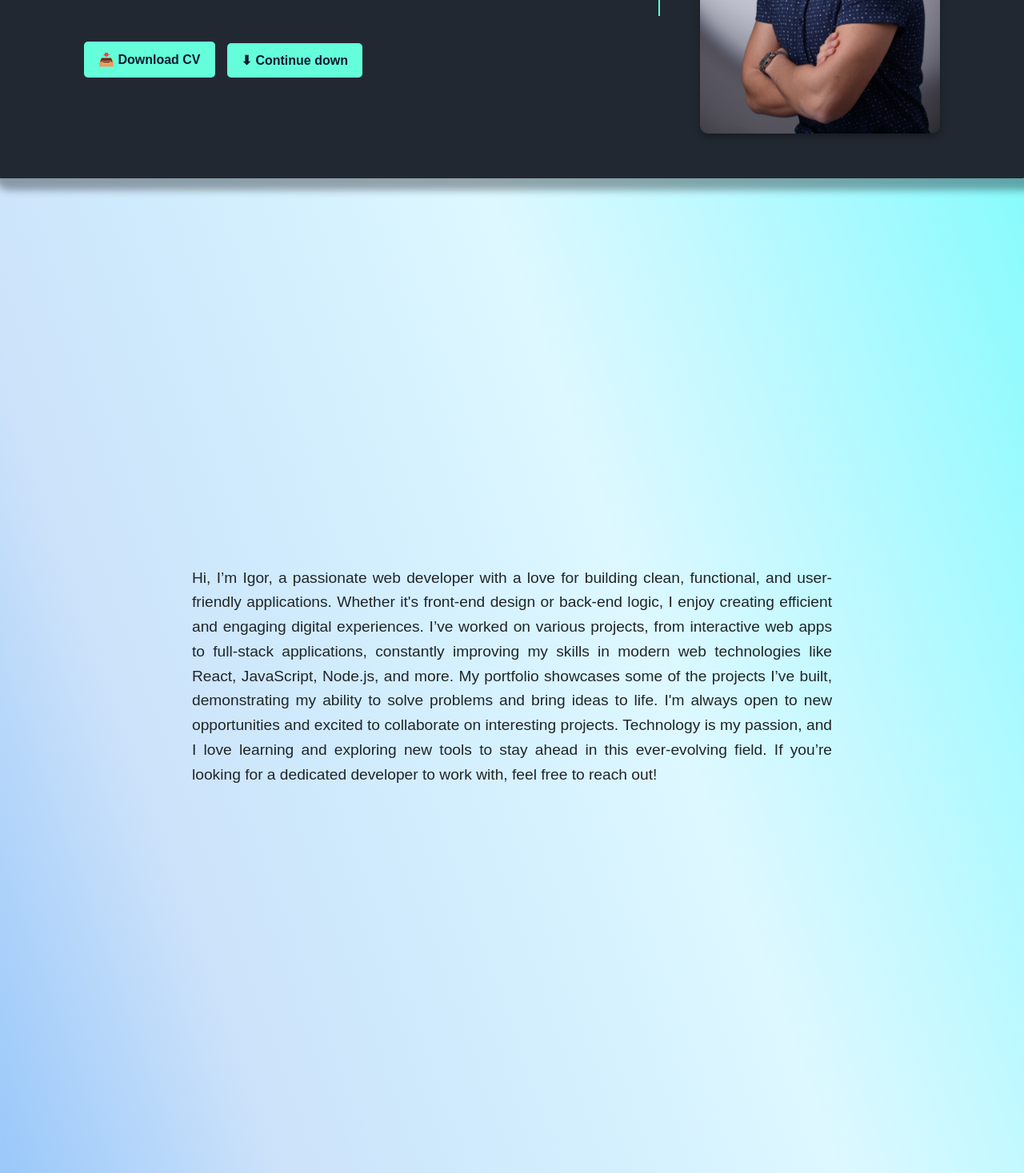
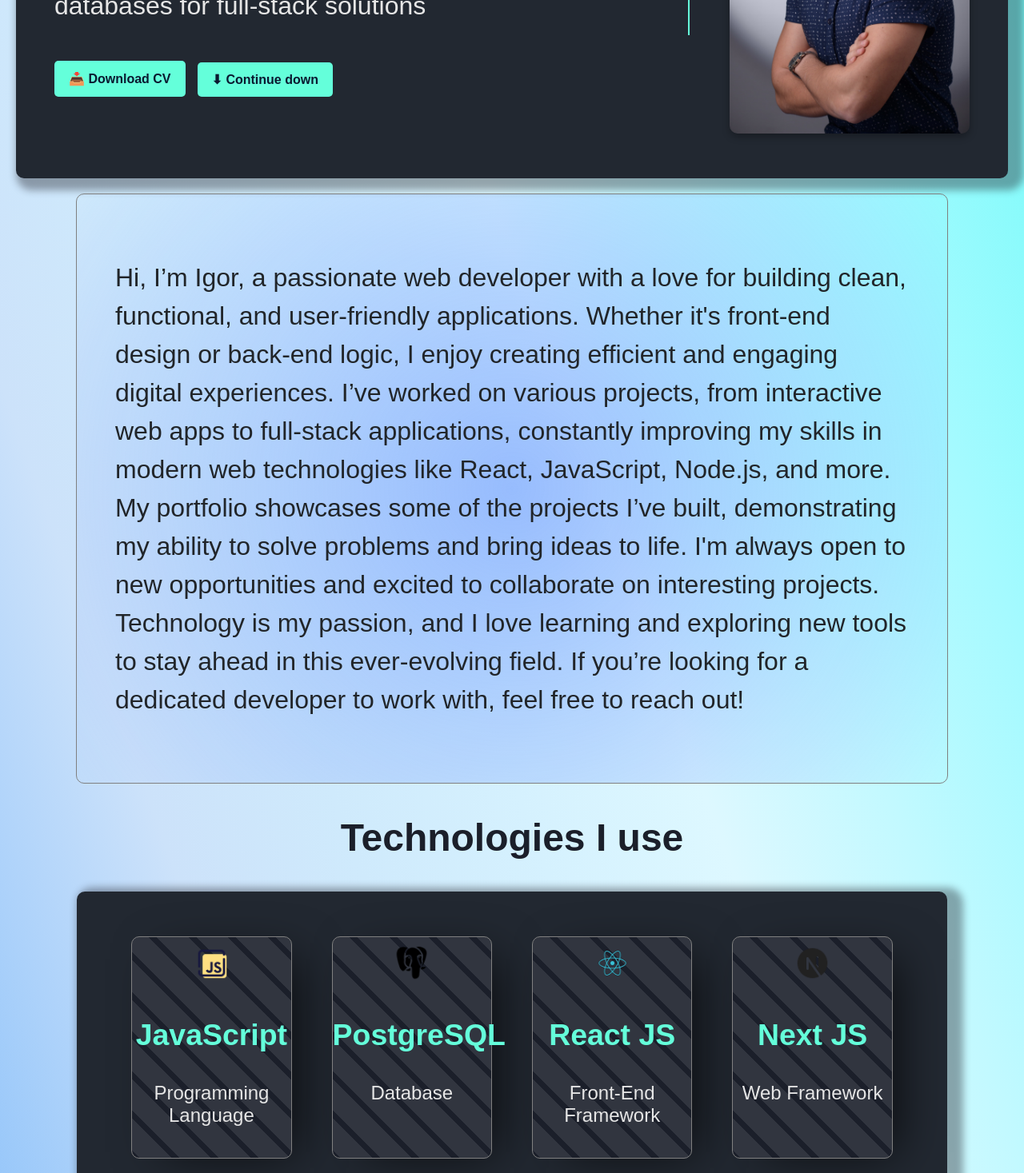
Before and after one commit to McTintor/portfolio, a React (Vite) app: page / in a window 1280 px wide. Shown: the part 504-1971 px from the top of the page at 80% size. Built offline with nearby package versions, Linux system fonts and the light colour scheme.

Commit message:
made about page

```diff
--- a/src/pages/About.css
+++ b/src/pages/About.css
@@ -1,13 +1,92 @@
 .about-container {
-    max-width: 800px;
-    margin: 0 auto;
-    padding: 2rem;
-    font-size: 1.2rem;
-    line-height: 1.6;
-    text-align: justify;
-    color: var(--text-light);
+    display: flex;
+    flex-direction: column;
+    justify-content: center;
+    align-items: center;
+    height: 100%;
+    width: 100%;
 }
 
-body.dark .about-container {
-    color: var(--text-dark);
+.about-text {
+    max-width: 80%;
+    min-height: fit-content;
+    text-align: left;
+    line-height: 3rem;
+    padding: 3rem;
+    border: 1px solid gray;
+    border-radius: 10px;
+    margin-top: 25rem;
+    position: relative;
+    overflow: hidden;
+    transition: background 0.1s ease;
 }
+
+.about-text.light {
+    background: radial-gradient(circle at var(--x, 50%) var(--y, 50%), rgba(255, 255, 255, 0.2), transparent);
+}
+
+.about-text.dark {
+    background: radial-gradient(circle at var(--x, 50%) var(--y, 50%), rgba(78, 125, 253, 0.473), transparent);
+}
+
+.about-tech {
+    display: flex;
+    align-items: center;
+    justify-content: center;
+    flex-wrap: wrap;
+    gap: 50px;
+    max-width: 80%;
+    padding: 3rem;
+    border-radius: 10px;
+    transition: background 0.3s ease-in-out, color 0.3s ease-in-out;
+}
+
+/* Light Theme with Blurred Border */
+.about-tech.light {
+    background-color: #f8f9f8;
+    color: #212529;
+    box-shadow: 0 0 20px 10px rgba(0, 0, 0, 0.1); /* Soft glow effect */
+    position: relative;
+    border-radius: 10px;
+    padding: 3rem;
+}
+
+.about-tech.dark {
+    background-color: #222831; /* Darker, more contrasting */
+    color: #e6e6e6;
+    box-shadow: 10px 5px 10px 10px rgba(27, 26, 34, 0.377);
+}
+
+.tech-container {
+    width: 20%;
+    height: 40%;
+    border: 1px solid gray;
+    border-radius: 10px;
+    padding: 10px 0;
+    -webkit-box-shadow: 22px 10px 61px -18px rgba(0,0,0,0.75);
+    -moz-box-shadow: 22px 10px 61px -18px rgba(0,0,0,0.75);
+    box-shadow: 22px 10px 61px -18px rgba(0,0,0,0.75);
+}
+
+.tech-container.light {
+    background-color: #ffffff;
+    background: repeating-linear-gradient( 45deg, #f9f9f9, #f9f9f9 7px, #ffffff 7px, #ffffff 35px );
+}
+
+.tech-container.dark {
+    background-color: #31353f;
+    background: repeating-linear-gradient( 45deg, #1b1f2a, #1b1f2a 7px, #31353f 7px, #31353f 35px );
+}
+
+.icon {
+    max-width: 45px;
+    height: auto;
+}
+
+.t-h.dark {
+    color: #1b1f2a;
+}
+
+.tech-p {
+    font-size: 1.5rem;
+}
--- a/src/pages/About.jsx
+++ b/src/pages/About.jsx
@@ -1,16 +1,97 @@
 import { useSelector } from "react-redux";
+import { useState, useRef } from "react";
 import translations from "../utils/translations";
+import css from "../assets/css.png";
+import express from "../assets/express.png";
+import js from "../assets/js.png";
+import mongodb from "../assets/mongodb.png";
+import next from "../assets/next.png";
+import node from "../assets/node.png";
+import postgre from "../assets/postgre.png";
+import react from "../assets/react.png";
 import "./About.css";
 
+const About = () => {
+  const language = useSelector((state) => state.language.language);
+  const theme = useSelector((state) => state.theme.darkMode);
+  const themeColor = theme ? "light" : "dark";
 
-const About = () => {
-    const language = useSelector((state) => state.language.language);
+  const aboutRef = useRef(null);
+  const [mousePosition, setMousePosition] = useState({ x: "50%", y: "50%" });
 
-    return (
-        <div className="about-container">
-            <p>{translations[language].description}</p>
+  const handleMouseMove = (e) => {
+    const { left, top, width, height } = aboutRef.current.getBoundingClientRect();
+    const x = ((e.clientX - left) / width) * 100;
+    const y = ((e.clientY - top) / height) * 100;
+    setMousePosition({ x: `${x}%`, y: `${y}%` });
+  };
+
+  return (
+    <div className="about-container">
+      <div ref={aboutRef} className={`about-text ${themeColor}`} onMouseMove={handleMouseMove} style={{ "--x": mousePosition.x, "--y": mousePosition.y }}>
+        <p>{translations[language].description}</p>
+      </div>
+      <h2 className={`t-h ${themeColor}`}>Technologies I use</h2>
+      <div className={`about-tech ${themeColor}`}>
+        <div className={`tech-container ${themeColor}`}>
+          <img src={js} alt="JavaScript" className="icon"/>
+          <div className="tech-text">
+            <h3>JavaScript</h3>
+            <p className="tech-p">Programming Language</p>
+          </div>
         </div>
-    );
+        <div className={`tech-container ${themeColor}`}>
+          <img src={postgre} alt="PostgreSQL" className="icon"/>
+          <div className="tech-text">
+            <h3>PostgreSQL</h3>
+            <p className="tech-p">Database</p>
+          </div>
+        </div>
+        <div className={`tech-container ${themeColor}`}>
+          <img src={react} alt="React JS" className="icon"/>
+          <div className="tech-text">
+            <h3>React JS</h3>
+            <p className="tech-p">Front-End Framework</p>
+          </div>
+        </div>
+        <div className={`tech-container ${themeColor}`}>
+          <img src={next} alt="Next JS" className="icon"/>
+          <div className="tech-text">
+            <h3>Next JS</h3>
+            <p className="tech-p">Web Framework</p>
+          </div>
+        </div>
+        <div className={`tech-container ${themeColor}`}>
+          <img src={node} alt="Node JS" className="icon"/>
+          <div className="tech-text">
+            <h3>Node JS</h3>
+            <p className="tech-p">Web Server</p>
+          </div>
+        </div>
+        <div className={`tech-container ${themeColor}`}>
+          <img src={express} alt="Express JS" className="icon"/>
+          <div className="tech-text">
+            <h3>Express JS</h3>
+            <p className="tech-p">Back-End Framework</p>
+          </div>
+        </div>
+        <div className={`tech-container ${themeColor}`}>
+            <img src={css} alt="CSS" className="icon"/>
+          <div className="tech-text">
+            <h3>CSS</h3>
+            <p className="tech-p">Styling</p>
+          </div>
+        </div>
+        <div className={`tech-container ${themeColor}`}>
+        <img src={mongodb} alt="MongoDB" className="icon"/>
+          <div className="tech-text">
+            <h3>MongoDB</h3>
+            <p className="tech-p">Database</p>
+          </div>
+        </div>
+      </div>
+    </div>
+  );
 };
 
 export default About;
--- a/src/pages/Home.css
+++ b/src/pages/Home.css
@@ -42,7 +42,7 @@
 }
 
 .hero-text {
-    max-width: 60%;
+    max-width: 75%;
 }
 
 
@@ -53,7 +53,7 @@
     white-space: normal;
     word-wrap: break-word;
     overflow-wrap: break-word;
-    min-height: 12rem;
+    min-height: 15rem;
     text-align: left;
 }
 
--- a/src/pages/Home.jsx
+++ b/src/pages/Home.jsx
@@ -21,7 +21,7 @@ const Home = () => {
   };
 
 // Typewriter effect
-const heroText = translations[language]?.heroText || ""; // Ensure it's defined
+const heroTexts = Object.values(translations[language]?.heroText || {});
 const [typedText, setTypedText] = useState("");
 
 useEffect(() => {
@@ -29,8 +29,8 @@ useEffect(() => {
   let i = 0;
   let tempText = ""; // Store typed text before setting state
   const typingInterval = setInterval(() => {
-    if (i < heroText.length) {
-      tempText += heroText[i]; // Update local variable first
+    if (i < heroTexts.length) {
+      tempText += heroTexts[i]; // Update local variable first
       setTypedText(tempText); // Set state once per cycle
       i++;
     } else {
@@ -41,27 +41,12 @@ useEffect(() => {
   return () => clearInterval(typingInterval);
 }, [language]);
 
-const [textWidth, setTextWidth] = useState("auto");
-
-useEffect(() => {
-  // Create an offscreen span to measure text width
-  const span = document.createElement("span");
-  span.style.visibility = "hidden";
-  span.style.whiteSpace = "nowrap";
-  span.style.position = "absolute";
-  span.style.fontSize = "2rem"; // Match your typed text style
-  span.innerText = heroText;
-
-  document.body.appendChild(span);
-  setTextWidth(`${span.offsetWidth}px`); // Store width
-  document.body.removeChild(span);
-}, [heroText]);
 
 
 
   return (
     <div className={`hero-content ${themeColor}`}>
-      <div className={`hero-text ${themeColor}`} style={{width: textWidth, height: "100%"}}>
+      <div className={`hero-text ${themeColor}`}>
         <p className={`typed-text ${themeColor}`}>{typedText}</p>
         <div className={`hero-buttons ${themeColor}`}>
           <button onClick={handleDownloadCV}>📥 {translations[language].downloadCV}</button>
--- a/src/utils/translations.js
+++ b/src/utils/translations.js
@@ -7,7 +7,13 @@ const translations = {
       contact: "Contact",
       theme: "Theme",
       lang: "Language",
-      heroText: "Welcome. I'm a full-stack web developer specializing in React and Node.js. I build scalable, user-friendly web applications with clean, maintainable code. Explore my portfolio to see my projects and connect with me!",
+      heroText: {
+                  1: `• Building scalable, high-performance web applications`,
+                  2: `• Specializing in modern JavaScript frameworks (React, Node.js)`,
+                  3: `• Writing clean, maintainable, and efficient code`,
+                  4: `• Creating seamless user experiences with responsive design`,
+                  5: `• Integrating back-end APIs and databases for full-stack solutions`},
+
       downloadCV: "Download CV",
       continueScrolling: "Continue down",
       description: `Hi, I’m Igor, a passionate web developer with a love for building clean, functional, and user-friendly applications. Whether it's front-end design or back-end logic, I enjoy creating efficient and engaging digital experiences.
```
